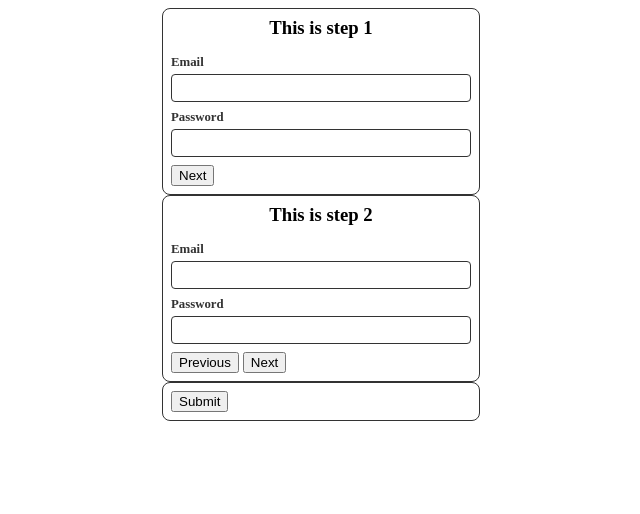
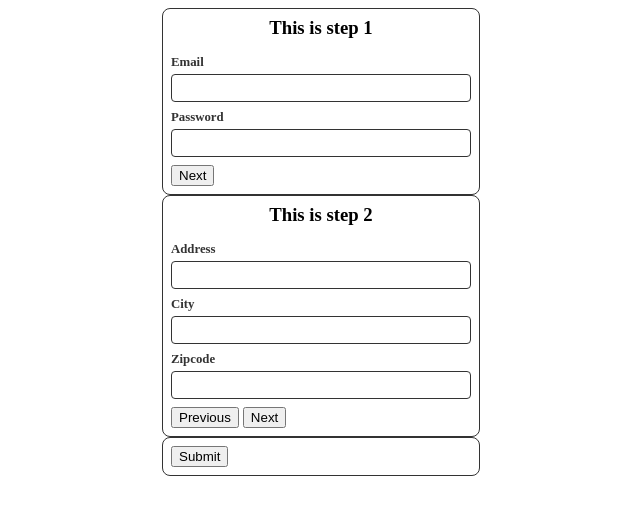
Before and after one commit to Annie-Huang/js-multistep-form, a website: page index.html in a window 1280 px wide. Shown: the whole page, without its empty margins (319-959 px from the left). Drawn offline with Linux system fonts and the light colour scheme.

Commit message:
Change step 2 into address city and zipcode input field

```diff
--- a/index.html
+++ b/index.html
@@ -28,12 +28,16 @@
       <div class="card" data-step="2">
         <h3 class="step-title">This is step 2</h3>
         <div class="form-group">
-          <label for="email">Email</label>
-          <input type="email" name="email" id="email" />
+          <label for="address">Address</label>
+          <input type="text" name="address" id="address" />
         </div>
         <div class="form-group">
-          <label for="password">Password</label>
-          <input type="password" name="password" id="password" />
+          <label for="city">City</label>
+          <input type="text" name="city" id="city" />
+        </div>
+        <div class="form-group">
+          <label for="zipcode">Zipcode</label>
+          <input type="text" name="zipcode" id="zipcode" />
         </div>
         <button type="button">Previous</button>
         <button type="button">Next</button>
```
